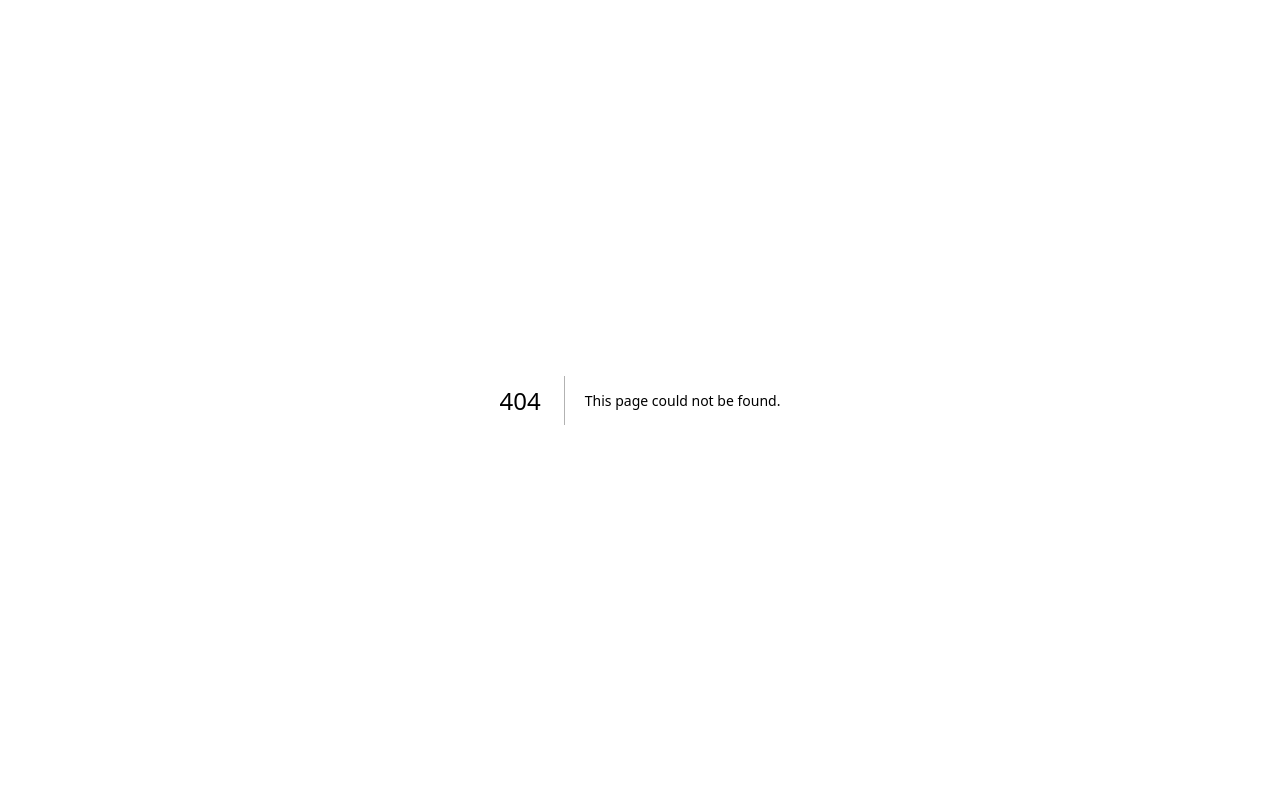
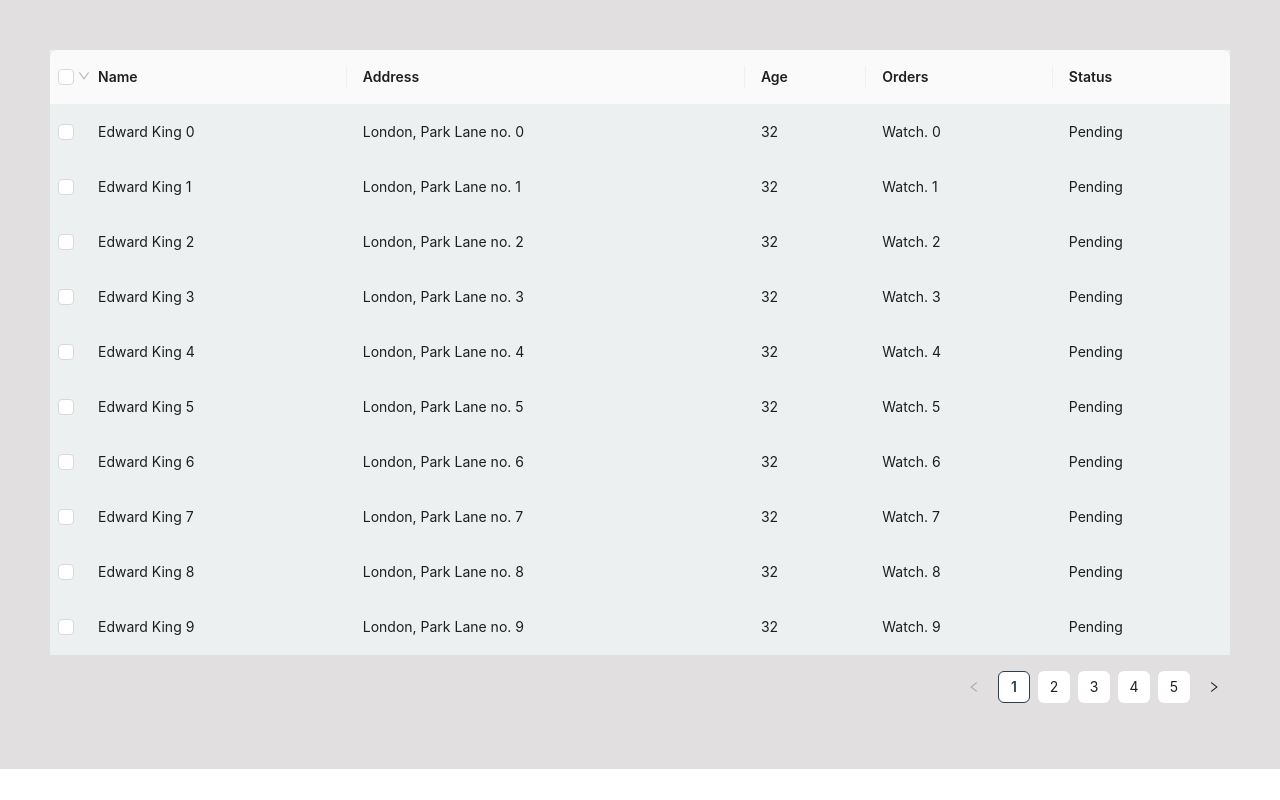
Before and after one commit to mahabubr/leadcommerce-client, a Next.js app: page /order in a window 1280 px wide. Before the commit this address had no page. Built offline with nearby package versions, Linux system fonts and the light colour scheme.

Commit message:
added order page

```diff
--- a/package.json
+++ b/package.json
@@ -11,7 +11,6 @@
   "dependencies": {
     "@ant-design/cssinjs": "^1.18.1",
     "@ant-design/icons": "^5.2.6",
-    "@faker-js/faker": "^8.3.1",
     "@reduxjs/toolkit": "^2.0.1",
     "antd": "^5.12.2",
     "chart.js": "^4.4.1",
@@ -20,12 +19,15 @@
     "react-chartjs-2": "^5.2.0",
     "react-dom": "^18",
     "react-icons": "^4.12.0",
-    "react-redux": "^9.0.4"
+    "react-redux": "^9.0.4",
+    "sass": "^1.69.5"
   },
   "devDependencies": {
+    "@faker-js/faker": "^8.3.1",
     "@types/node": "^20",
     "@types/react": "^18",
     "@types/react-dom": "^18",
+    "autoprefixer": "^10.4.16",
     "eslint": "^8",
     "eslint-config-next": "14.0.4",
     "typescript": "^5"
--- a/src/app/globals.css
+++ b/src/app/globals.css
@@ -1,3 +1,7 @@
+@tailwind base;
+@tailwind components;
+@tailwind utilities;
+
 :root {
   scroll-behavior: smooth;
 }
@@ -22,18 +26,19 @@ a {
   box-sizing: border-box;
 }
 
-.ant-table-content,.ant-table-thead{
-  background-color: #ECF0F1 !important;
+.ant-table-content,
+.ant-table-thead {
+  background-color: #ecf0f1 !important;
 }
 
 .bg-success {
-    background-color: #27ae60;
+  background-color: #27ae60;
 }
 
 .bg-warning {
-    background-color: #ffcc00;
+  background-color: #ffcc00;
 }
 
 .bg-error {
-    background-color: #e74c3c;
+  background-color: #e74c3c;
 }
--- a/src/app/layout.tsx
+++ b/src/app/layout.tsx
@@ -6,7 +6,7 @@ import Providers from "@/lib/Provider";
 const inter = Inter({ subsets: ["latin"] });
 
 export const metadata: Metadata = {
-  title: "Create Next App",
+  title: "Lead Commerce",
   description: "Generated by create next app",
 };
 
--- /dev/null
+++ b/src/app/order/page.tsx
@@ -0,0 +1,116 @@
+/* eslint-disable react-hooks/rules-of-hooks */
+"use client";
+import Table, { ColumnsType } from "antd/es/table";
+import { TableRowSelection } from "antd/es/table/interface";
+import { useState } from "react";
+
+interface DataType {
+  key: React.Key;
+  name: string;
+  age: number;
+  address: string;
+  orders: string;
+  status: string;
+}
+
+const tableStyle = {
+  padding: "50px",
+  backgroundColor: "#E1DFDF",
+  borderRadious: "100px",
+  cursor: "pointer",
+  overflow: "auto", // Enable scrolling for overflow content
+  width: "100%",
+  // Adjust the value based on your requirement
+};
+
+const columns: ColumnsType<DataType> = [
+  {
+    title: "Name",
+    dataIndex: "name",
+  },
+  {
+    title: "Address",
+    dataIndex: "address",
+  },
+  {
+    title: "Age",
+    dataIndex: "age",
+  },
+  {
+    title: "Orders",
+    dataIndex: "orders",
+  },
+  {
+    title: "Status",
+    dataIndex: "status",
+  },
+];
+
+const data: DataType[] = [];
+for (let i = 0; i < 46; i++) {
+  data.push({
+    key: i,
+    name: `Edward King ${i}`,
+    age: 32,
+    address: `London, Park Lane no. ${i}`,
+    orders: `Watch. ${i}`,
+    status: `Pending`,
+  });
+}
+
+const page: React.FC = () => {
+  const [selectedRowKeys, setSelectedRowKeys] = useState<React.Key[]>([]);
+
+  const onSelectChange = (newSelectedRowKeys: React.Key[]) => {
+    console.log("selectedRowKeys changed: ", newSelectedRowKeys);
+    setSelectedRowKeys(newSelectedRowKeys);
+  };
+
+  const rowSelection: TableRowSelection<DataType> = {
+    selectedRowKeys,
+    onChange: onSelectChange,
+    selections: [
+      Table.SELECTION_ALL,
+      Table.SELECTION_INVERT,
+      Table.SELECTION_NONE,
+      {
+        key: "odd",
+        text: "Select Odd Row",
+        onSelect: (changeableRowKeys) => {
+          let newSelectedRowKeys = [];
+          newSelectedRowKeys = changeableRowKeys.filter((_, index) => {
+            if (index % 2 !== 0) {
+              return false;
+            }
+            return true;
+          });
+          setSelectedRowKeys(newSelectedRowKeys);
+        },
+      },
+      {
+        key: "even",
+        text: "Select Even Row",
+        onSelect: (changeableRowKeys: any[]) => {
+          let newSelectedRowKeys = [];
+          newSelectedRowKeys = changeableRowKeys.filter((_, index) => {
+            if (index % 2 !== 0) {
+              return true;
+            }
+            return false;
+          });
+          setSelectedRowKeys(newSelectedRowKeys);
+        },
+      },
+    ],
+  };
+  return (
+    <Table
+      rowSelection={rowSelection}
+      columns={columns}
+      style={tableStyle}
+      dataSource={data}
+    />
+  );
+};
+
+export default page;
--- /dev/null
+++ b/src/app/order/style.css
@@ -0,0 +1,320 @@
+* {
+  margin: 0;
+  padding: 0;
+
+  box-sizing: border-box;
+  font-family: sans-serif;
+}
+@media print {
+  .table,
+  .table__body {
+    overflow: visible;
+    height: auto !important;
+    width: auto !important;
+  }
+}
+
+/*@page {
+  size: landscape;
+  margin: 0;
+}*/
+
+body {
+  min-height: 100vh;
+  /* background: url(images/html_table.jpg) center / cover; */
+  display: flex;
+  justify-content: center;
+  align-items: center;
+}
+
+/* main.table {
+  width: 82vw;
+  height: 90vh;
+  background-color: #fff5;
+
+  backdrop-filter: blur(7px);
+  box-shadow: 0 0.4rem 0.8rem #0005;
+  border-radius: 0.8rem;
+
+  overflow: hidden;
+} */
+
+.table__header {
+  width: 100%;
+  height: 10%;
+  background-color: #fff4;
+  padding: 0.8rem 1rem;
+
+  display: flex;
+  justify-content: space-between;
+  align-items: center;
+}
+
+.table__header .input-group {
+  width: 35%;
+  height: 100%;
+  background-color: #fff5;
+  padding: 0 0.8rem;
+  border-radius: 2rem;
+
+  display: flex;
+  justify-content: center;
+  align-items: center;
+
+  transition: 0.2s;
+}
+
+.table__header .input-group:hover {
+  width: 45%;
+  background-color: #fff8;
+  box-shadow: 0 0.1rem 0.4rem #0002;
+}
+
+.table__header .input-group img {
+  width: 1.2rem;
+  height: 1.2rem;
+}
+
+.table__header .input-group input {
+  width: 100%;
+  padding: 0 0.5rem 0 0.3rem;
+  background-color: transparent;
+  border: none;
+  outline: none;
+}
+
+.table__body {
+  width: 95%;
+  max-height: calc(89% - 1.6rem);
+  background-color: #fffb;
+
+  margin: 0.8rem auto;
+  border-radius: 0.6rem;
+
+  overflow: auto;
+  overflow: overlay;
+}
+
+.table__body::-webkit-scrollbar {
+  width: 0.5rem;
+  height: 0.5rem;
+}
+
+.table__body::-webkit-scrollbar-thumb {
+  border-radius: 0.5rem;
+  background-color: #0004;
+  visibility: hidden;
+}
+
+.table__body:hover::-webkit-scrollbar-thumb {
+  visibility: visible;
+}
+
+table {
+  width: 100%;
+}
+
+td img {
+  width: 36px;
+  height: 36px;
+  margin-right: 0.5rem;
+  border-radius: 50%;
+
+  vertical-align: middle;
+}
+
+table,
+th,
+td {
+  border-collapse: collapse;
+  padding: 1rem;
+  text-align: left;
+}
+
+thead th {
+  position: sticky;
+  top: 0;
+  left: 0;
+  background-color: #d5d1defe;
+  cursor: pointer;
+  text-transform: capitalize;
+}
+
+tbody tr:nth-child(even) {
+  background-color: #0000000b;
+}
+
+tbody tr {
+  --delay: 0.1s;
+  transition: 0.5s ease-in-out var(--delay), background-color 0s;
+}
+
+tbody tr.hide {
+  opacity: 0;
+  transform: translateX(100%);
+}
+
+tbody tr:hover {
+  background-color: #fff6 !important;
+}
+
+tbody tr td,
+tbody tr td p,
+tbody tr td img {
+  transition: 0.2s ease-in-out;
+}
+
+tbody tr.hide td,
+tbody tr.hide td p {
+  padding: 0;
+  font: 0 / 0 sans-serif;
+  transition: 0.2s ease-in-out 0.5s;
+}
+
+tbody tr.hide td img {
+  width: 0;
+  height: 0;
+  transition: 0.2s ease-in-out 0.5s;
+}
+
+.status {
+  padding: 0.4rem 0;
+  border-radius: 2rem;
+  text-align: center;
+}
+
+.status.delivered {
+  background-color: #86e49d;
+  color: #006b21;
+}
+
+.status.cancelled {
+  background-color: #d893a3;
+  color: #b30021;
+}
+
+.status.pending {
+  background-color: #ebc474;
+}
+
+.status.shipped {
+  background-color: #6fcaea;
+}
+
+@media (max-width: 1000px) {
+  td:not(:first-of-type) {
+    min-width: 12.1rem;
+  }
+}
+
+thead th span.icon-arrow {
+  display: inline-block;
+  width: 1.3rem;
+  height: 1.3rem;
+  border-radius: 50%;
+  border: 1.4px solid transparent;
+
+  text-align: center;
+  font-size: 1rem;
+
+  margin-left: 0.5rem;
+  transition: 0.2s ease-in-out;
+}
+
+thead th:hover span.icon-arrow {
+  border: 1.4px solid #6c00bd;
+}
+
+thead th:hover {
+  color: #6c00bd;
+}
+
+thead th.active span.icon-arrow {
+  background-color: #6c00bd;
+  color: #fff;
+}
+
+thead th.asc span.icon-arrow {
+  transform: rotate(180deg);
+}
+
+thead th.active,
+tbody td.active {
+  color: #6c00bd;
+}
+
+.export__file {
+  position: relative;
+}
+
+.export__file .export__file-btn {
+  display: inline-block;
+  width: 2rem;
+  height: 2rem;
+  /* background: #fff6 url(images/export.png) center / 80% no-repeat; */
+  border-radius: 50%;
+  transition: 0.2s ease-in-out;
+}
+
+.export__file .export__file-btn:hover {
+  background-color: #fff;
+  transform: scale(1.15);
+  cursor: pointer;
+}
+
+.export__file input {
+  display: none;
+}
+
+.export__file .export__file-options {
+  position: absolute;
+  right: 0;
+
+  width: 12rem;
+  border-radius: 0.5rem;
+  overflow: hidden;
+  text-align: center;
+
+  opacity: 0;
+  transform: scale(0.8);
+  transform-origin: top right;
+
+  box-shadow: 0 0.2rem 0.5rem #0004;
+
+  transition: 0.2s;
+}
+
+.export__file input:checked + .export__file-options {
+  opacity: 1;
+  transform: scale(1);
+  z-index: 100;
+}
+
+.export__file .export__file-options label {
+  display: block;
+  width: 100%;
+  padding: 0.6rem 0;
+  background-color: #f2f2f2;
+
+  display: flex;
+  justify-content: space-around;
+  align-items: center;
+
+  transition: 0.2s ease-in-out;
+}
+
+.export__file .export__file-options label:first-of-type {
+  padding: 1rem 0;
+  background-color: #86e49d !important;
+}
+
+.export__file .export__file-options label:hover {
+  transform: scale(1.05);
+  background-color: #fff;
+  cursor: pointer;
+}
+
+.export__file .export__file-options img {
+  width: 2rem;
+  height: auto;
+}
```
Also changed, not shown: src/data/data.ts (added, +26 -0 lines), 2 other files (tests, documents, lock files or other folders).
